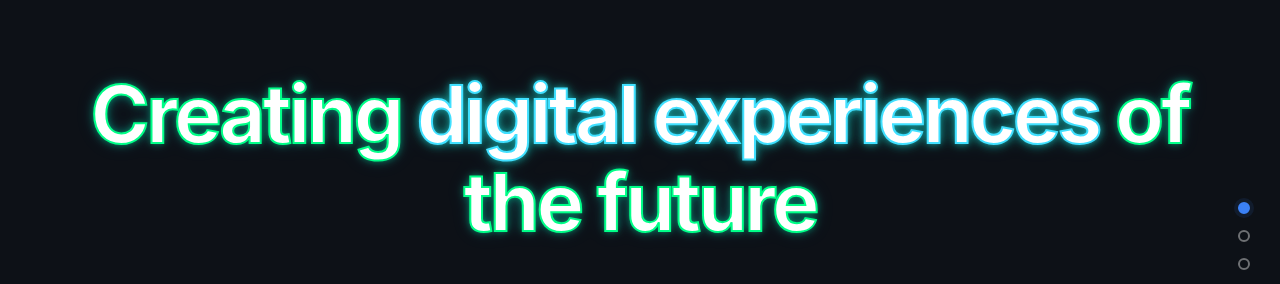
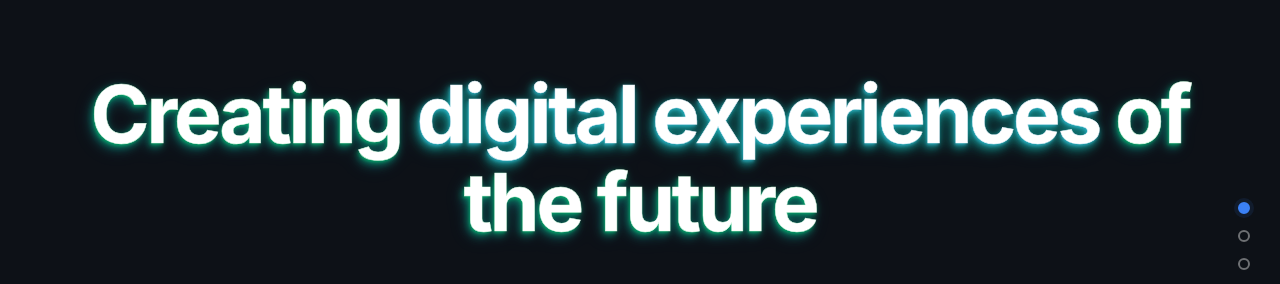
Before and after one commit to Mild-Solvent/DAV-portfolio, a Next.js app in the folder web/: page / in a window 1280 px wide. Shown: the part 122-406 px from the top of the page. Built offline with nearby package versions, Linux system fonts and the light colour scheme.

Commit message:
hero glow

```diff
--- a/web/src/components/Hero/Hero.tsx
+++ b/web/src/components/Hero/Hero.tsx
@@ -54,39 +54,39 @@ const HeroTitle = styled(motion.h1)`
   letter-spacing: -0.04em;
   position: relative;
   text-align: center;
-  -webkit-text-stroke: 2px;
-  -webkit-text-stroke-color: #00ff88;
+  -webkit-text-stroke: 0.5px;
+  -webkit-text-stroke-color: #e0ffe8;
 
-  /* Subtle glow effect following letter shapes */
+  /* Subtle glow effect following letter shapes - shifted down and left */
   text-shadow:
     /* Very subtle inner glow */
-    0 0 3px rgba(0, 255, 136, 0.3),
-    0 0 6px rgba(0, 255, 136, 0.2),
-    0 0 10px rgba(0, 200, 255, 0.15),
-    0 0 15px rgba(64, 224, 255, 0.1);
+    -1px 2px 3px rgba(0, 255, 136, 0.3),
+    -2px 3px 6px rgba(0, 255, 136, 0.2),
+    -2px 4px 10px rgba(0, 200, 255, 0.15),
+    -3px 5px 15px rgba(64, 224, 255, 0.1);
 
-  /* Very light drop shadow filter */
+  /* Very light drop shadow filter - shifted down and left */
   filter:
-    drop-shadow(0 0 4px rgba(0, 255, 136, 0.2))
-    drop-shadow(0 0 8px rgba(0, 200, 255, 0.1));
+    drop-shadow(-1px 2px 4px rgba(0, 255, 136, 0.2))
+    drop-shadow(-2px 3px 8px rgba(0, 200, 255, 0.1));
 
 
   span {
     color: ${props => props.theme.colors.textEmphasis};
     display: inline-block;
-    -webkit-text-stroke: 2px;
-    -webkit-text-stroke-color: #40e0ff;
+    -webkit-text-stroke: 0.5px;
+    -webkit-text-stroke-color: #e8f6ff;
 
-    /* Subtle glow for the span text */
+    /* Subtle glow for the span text - shifted down and left */
     text-shadow:
-      0 0 3px rgba(64, 224, 255, 0.4),
-      0 0 6px rgba(64, 224, 255, 0.2),
-      0 0 10px rgba(0, 200, 255, 0.15),
-      0 0 15px rgba(0, 255, 136, 0.1);
+      -1px 2px 3px rgba(64, 224, 255, 0.4),
+      -2px 3px 6px rgba(64, 224, 255, 0.2),
+      -2px 4px 10px rgba(0, 200, 255, 0.15),
+      -3px 5px 15px rgba(0, 255, 136, 0.1);
 
     filter:
-      drop-shadow(0 0 4px rgba(64, 224, 255, 0.2))
-      drop-shadow(0 0 8px rgba(0, 200, 255, 0.1));
+      drop-shadow(-1px 2px 4px rgba(64, 224, 255, 0.2))
+      drop-shadow(-2px 3px 8px rgba(0, 200, 255, 0.1));
   }
 `;
 
```
